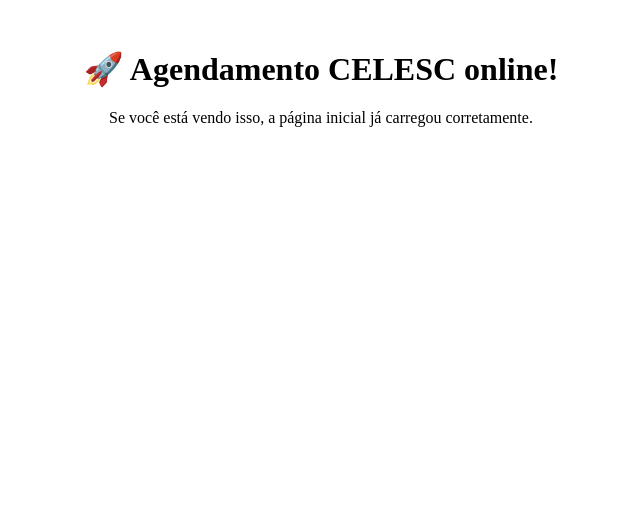
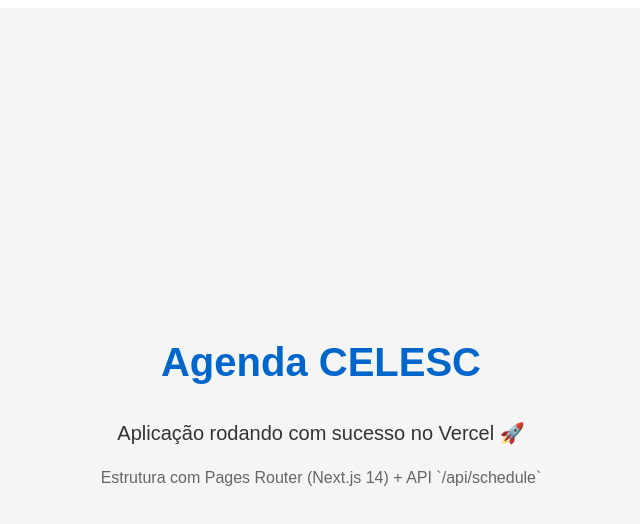
Before and after one commit to AnakRomanov/celesc-agenda, a Next.js app in the folder celesc-agenda/: page / in a window 1280 px wide. Shown: the top 524 px of the page, without its empty margins (319-959 px from the left). Built offline with nearby package versions, Linux system fonts and the light colour scheme.

Commit message:
Update index.tsx

```diff
--- a/celesc-agenda/pages/index.tsx
+++ b/celesc-agenda/pages/index.tsx
@@ -1,8 +1,40 @@
+import React from "react";
+
 export default function Home() {
   return (
-    <div style={{ textAlign: "center", marginTop: "50px" }}>
-      <h1>🚀 Agendamento CELESC online!</h1>
-      <p>Se você está vendo isso, a página inicial já carregou corretamente.</p>
-    </div>
+    <main style={styles.container}>
+      <h1 style={styles.title}>Agenda CELESC</h1>
+      <p style={styles.subtitle}>Aplicação rodando com sucesso no Vercel 🚀</p>
+      <p style={styles.info}>
+        Estrutura com Pages Router (Next.js 14) + API `/api/schedule`
+      </p>
+    </main>
   );
 }
+
+const styles = {
+  container: {
+    display: "flex",
+    flexDirection: "column" as const,
+    justifyContent: "center",
+    alignItems: "center",
+    height: "100vh",
+    fontFamily: "Arial, sans-serif",
+    backgroundColor: "#f5f5f5",
+    margin: 0,
+  },
+  title: {
+    fontSize: "2.5rem",
+    marginBottom: "1rem",
+    color: "#0066cc",
+  },
+  subtitle: {
+    fontSize: "1.25rem",
+    marginBottom: "0.5rem",
+    color: "#333",
+  },
+  info: {
+    fontSize: "1rem",
+    color: "#666",
+  },
+};
```
